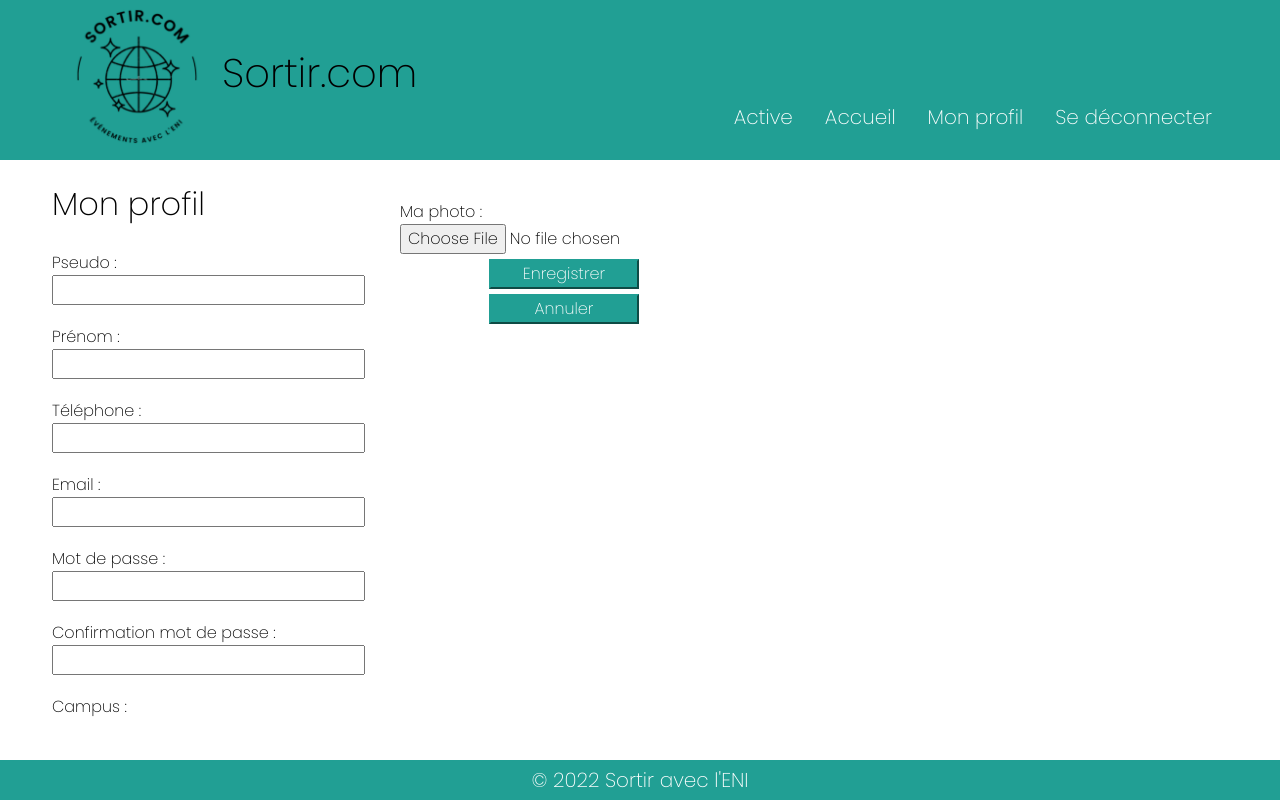
After one commit to LaureQuiniou/ENI-sortie, a Symfony app: template templates/profil/modifierProfil.html.twig in a window 1280 px wide. The commit adds this page. Run offline with Twig, Linux system fonts and the light colour scheme; the template is opened without the code that fills it, so the values that code supplies are empty; some libraries are stand-ins or nearby versions.

Commit message:
Modifier le profil #1

```diff
--- /dev/null
+++ b/templates/profil/modifierProfil.html.twig
@@ -0,0 +1,44 @@
+{% extends 'base.html.twig' %}
+
+{% block title %}
+    Profil
+{% endblock %}
+
+{% block body %}
+    <form>
+        <h2>Mon profil</h2>
+        <div>
+            <label>Pseudo : </label>
+            <input value="{{ app.user.pseudo }}" type="text">
+        </div>
+        <div>
+            <label>Prénom : </label>
+            <input value="{{ app.user.prenom }}" type="text">
+        </div>
+        <div>
+            <label>Téléphone : </label>
+            <input value="{{ app.user.telephone }}" type="text">
+        </div>
+        <div>
+            <label>Email : </label>
+            <input value="{{ app.user.email }}" type="text">
+        </div>
+        <div>
+            <label>Mot de passe : </label>
+            <input type="password">
+        </div>
+        <div>
+            <label>Confirmation mot de passe : </label>
+            <input type="password">
+        </div>
+        <div>
+            <label>Campus : </label>
+        </div>
+        <div>
+            <label>Ma photo : </label>
+            <input type="file">
+        </div>
+        <button type="submit" class="btn-primary">Enregistrer</button>
+        <button type="reset" class="btn-primary">Annuler</button>
+    </form>
+{% endblock %}
--- a/templates/profil/profil.html.twig
+++ b/templates/profil/profil.html.twig
@@ -12,7 +12,8 @@
             <p>Email : {{ app.user.email }}</p>
             <p>Campus :</p>
         </div>
-        <button class="btn-primary">Retour</button> <button class="btn-primary">Modifier</button>
+        <button class="btn-primary">Retour</button>
+        <a href="{{ path('profil_modifier') }}"><button class="btn-primary">Modifier</button></a>
     </section>
 
 {% endblock %}
```
Also changed, not shown: src/Form/ProfilType.php (added, +29 -0 lines).
